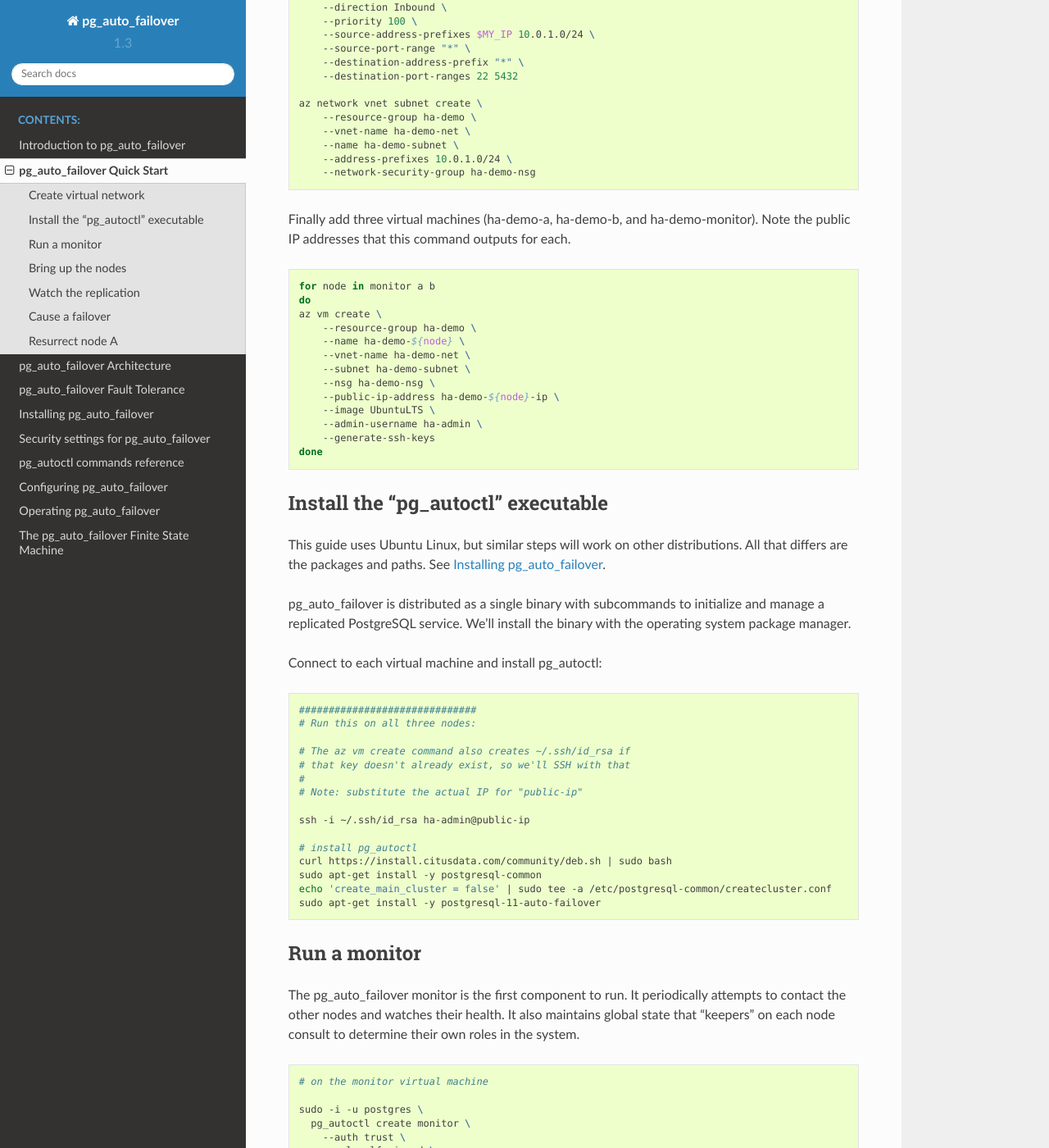
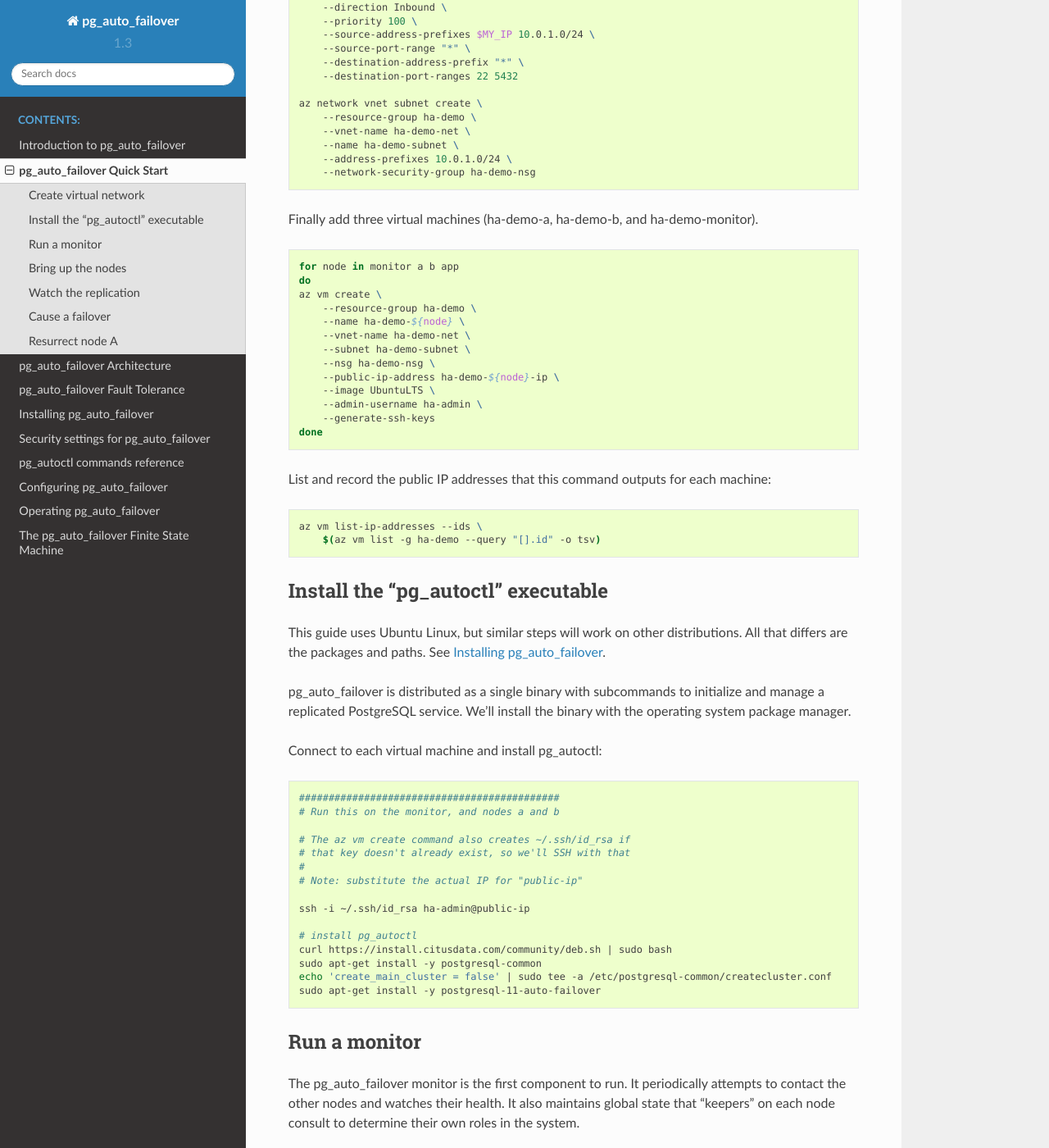
Before and after one commit to hapostgres/pg_auto_failover, a Sphinx documentation site: the page built from docs/quickstart.rst, in a window 1280 px wide and 1400 px high, scrolled down 974 px. Shown: the whole window at 82% size. Built offline with Sphinx 7.4.7 and the Read the Docs theme 2.0.0, drawn with Linux system fonts in a browser that asks for light colours.

Commit message:
Create vm to stand in for the app

```diff
--- a/docs/quickstart.rst
+++ b/docs/quickstart.rst
@@ -66,12 +66,11 @@ security group and a subnet.
        --network-security-group ha-demo-nsg
 
 Finally add three virtual machines (ha-demo-a, ha-demo-b, and
-ha-demo-monitor). Note the public IP addresses that this command outputs for
-each.
+ha-demo-monitor).
 
 .. code-block:: bash
 
-   for node in monitor a b
+   for node in monitor a b app
    do
    az vm create \
        --resource-group ha-demo \
@@ -84,6 +83,14 @@ each.
        --admin-username ha-admin \
        --generate-ssh-keys
    done
+
+List and record the public IP addresses that this command outputs for each
+machine:
+
+.. code-block:: bash
+
+   az vm list-ip-addresses --ids \
+       $(az vm list -g ha-demo --query "[].id" -o tsv)
 
 .. _quickstart_install:
 
@@ -101,8 +108,8 @@ Connect to each virtual machine and install pg_autoctl:
 
 .. code-block:: bash
 
-  ##############################
-  # Run this on all three nodes:
+  ############################################
+  # Run this on the monitor, and nodes a and b
 
   # The az vm create command also creates ~/.ssh/id_rsa if
   # that key doesn't already exist, so we'll SSH with that
```
